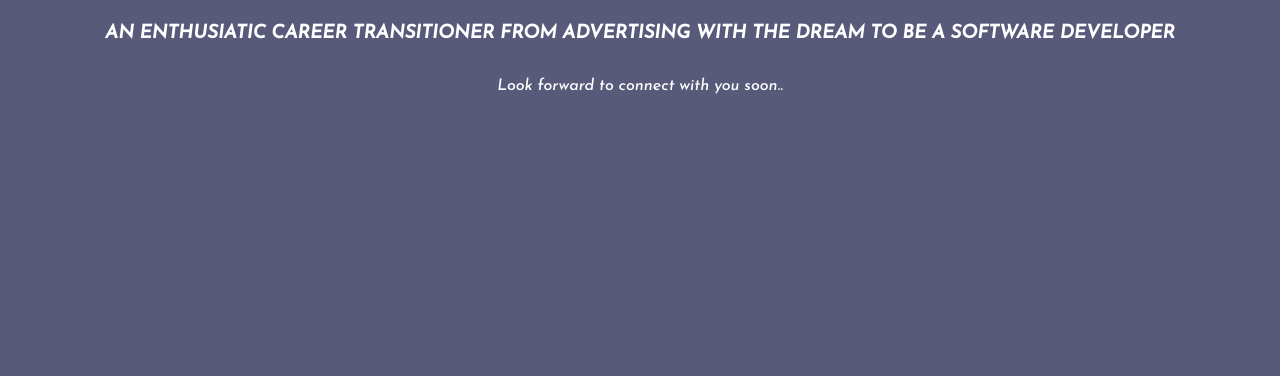
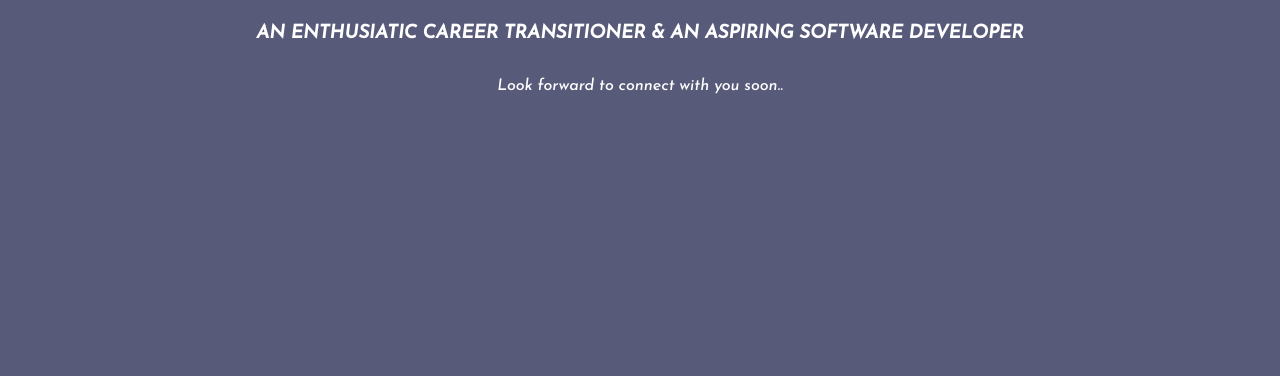
Before and after one commit to sheetalturaga/sheetalturaga.github.io, a plain HTML site: page index.html in a window 1280 px wide. Shown: the part 440-816 px from the top of the page. Drawn offline with Linux system fonts and the light colour scheme.

Commit message:
Updated homepage text

```diff
--- a/index.html
+++ b/index.html
@@ -21,8 +21,7 @@
 
         <div class="intro-content">
             <h1>HEY! I'M SHEETAL</h1>
-            <h3>AN ENTHUSIATIC CAREER TRANSITIONER FROM ADVERTISING
-                WITH THE DREAM TO BE A SOFTWARE DEVELOPER</h3>
+            <h3>AN ENTHUSIATIC CAREER TRANSITIONER & AN ASPIRING SOFTWARE DEVELOPER</h3>
             <p>Look forward to connect with you soon..</p>
         </div>
     </div>
```
